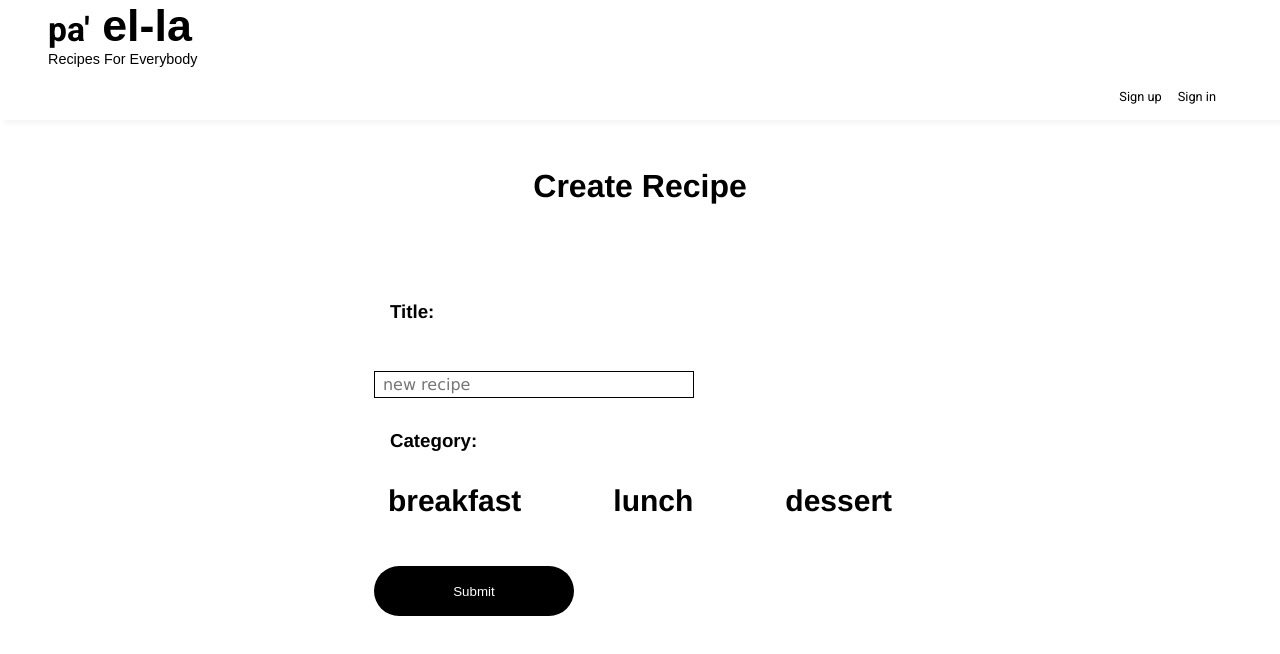
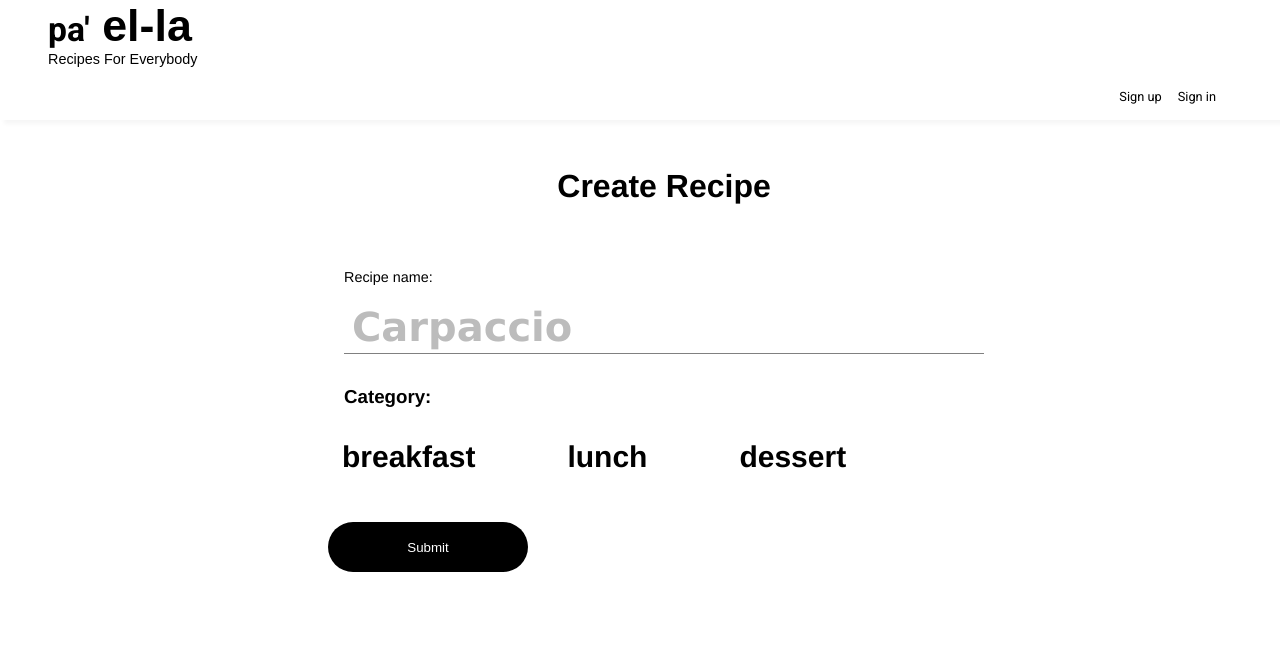
Before and after one commit to Christian-Mar/pa-ella, a Next.js app: page /create-recipe in a window 1280 px wide. Shown: the top 654 px of the page. Built offline with nearby package versions, Linux system fonts and the light colour scheme; no server answers.

Commit message:
form in components

```diff
--- /dev/null
+++ b/components/recipeForm/Category.js
@@ -0,0 +1,51 @@
+import styles from '../../styles/CreateRecipe.module.css';
+
+const Category = ({ category, updateForm }) => {
+	return (
+		<div>
+			<div className={styles.form__radio}>
+				<h3 className={styles.form__radioTitle}>Category: </h3>
+				<div className={styles.form__radioFieldContainer}>
+					<input
+						className={styles.form__radioField}
+						type='radio'
+						name='category'
+						onChange={updateForm}
+						value='breakfast'
+						checked={category == 'breakfast'}
+						id='breakfast'
+					/>
+					<label className={styles.form__radioLabel} htmlFor='breakfast'>
+						breakfast
+					</label>
+					<input
+						className={styles.form__radioField}
+						type='radio'
+						name='category'
+						onChange={updateForm}
+						value='lunch'
+						checked={category == 'lunch'}
+						id='lunch'
+					/>
+					<label className={styles.form__radioLabel} htmlFor='lunch'>
+						lunch
+					</label>
+					<input
+						className={styles.form__radioField}
+						type='radio'
+						name='category'
+						onChange={updateForm}
+						value='dessert'
+						checked={category == 'dessert'}
+						id='dessert'
+					/>
+					<label className={styles.form__radioLabel} htmlFor='dessert'>
+						dessert
+					</label>
+				</div>
+			</div>
+		</div>
+	);
+};
+
+export default Category;
--- a/components/recipeForm/Title.js
+++ b/components/recipeForm/Title.js
@@ -3,13 +3,13 @@ import styles from '../../styles/CreateRecipe.module.css';
 const Title = ({ title, updateForm }) => {
 	return (
 		<div>
-			<h3 className={styles.container__title}>Title: </h3>
+			<h3 className={styles.label}>Recipe name: </h3>
 			<input
 				type='text'
 				name='title'
 				onChange={updateForm}
 				value={title}
-				placeholder='new recipe'
+				placeholder='Carpaccio'
 				className={styles.form__inputField}
 			/>
 		</div>
--- a/pages/create-recipe/index.js
+++ b/pages/create-recipe/index.js
@@ -4,7 +4,8 @@ import Navbar from '../../components/nav/Navbar';
 import { db } from '../../firebase/config';
 import { collection, addDoc, Timestamp } from 'firebase/firestore';
 import styles from '../../styles/CreateRecipe.module.css';
-import Title from '../../components/recipeForm/Title'
+import Title from '../../components/recipeForm/Title';
+import Category from '../../components/recipeForm/Category';
 
 const CreateRecipe = () => {
 
@@ -54,56 +55,7 @@ const CreateRecipe = () => {
 
 				<form onSubmit={handleSubmit} name='createRecipe'>
 					<Title title={recipe.title} updateForm={updateForm} />
-					{/*<h3 className={styles.form__radioTitle}>Title: </h3>
-				<input
-					type='text'
-					name='title'
-					onChange={updateForm}
-					value={recipe.title}
-					placeholder='new recipe'
-					className={styles.form__inputField}
-	/>*/}
-					<div className={styles.form__radio}>
-						<h3 className={styles.form__radioTitle}>Category: </h3>
-						<div className={styles.form__radioFieldContainer}>
-							<input
-								className={styles.form__radioField}
-								type='radio'
-								name='category'
-								onChange={updateForm}
-								value='breakfast'
-								checked={recipe.category == 'breakfast'}
-								id='breakfast'
-							/>
-							<label className={styles.form__radioLabel} htmlFor='breakfast'>
-								breakfast
-							</label>
-							<input
-								className={styles.form__radioField}
-								type='radio'
-								name='category'
-								onChange={updateForm}
-								value='lunch'
-								checked={recipe.category == 'lunch'}
-								id='lunch'
-							/>
-							<label className={styles.form__radioLabel} htmlFor='lunch'>
-								lunch
-							</label>
-							<input
-								className={styles.form__radioField}
-								type='radio'
-								name='category'
-								onChange={updateForm}
-								value='dessert'
-								checked={recipe.category == 'dessert'}
-								id='dessert'
-							/>
-							<label className={styles.form__radioLabel} htmlFor='dessert'>
-								dessert
-							</label>
-						</div>
-					</div>
+					<Category category={recipe.category} updateForm={updateForm} />
 					<button type='submit' className={styles.form__SubmitButton}>
 						Submit
 					</button>
--- a/styles/CreateRecipe.module.css
+++ b/styles/CreateRecipe.module.css
@@ -11,7 +11,13 @@
 
 
 .container__title {
-    margin: 3rem;
+    margin: 3rem  0 1rem 3rem;
+}
+
+.label {
+   margin: 3rem  0 1rem 3rem;
+   font-size: .9rem;
+   font-weight: 500;
 }
 
 .form {
@@ -31,13 +37,25 @@
 }
 
 .form__inputField {
-    border: solid 1px black;
-    border-radius: 0px;
-    margin-left: 2rem;
-    width: 25vw;
-    font-size: 1rem;
+    border: none;
+    border-bottom: solid 1px grey;
+    margin-left: 3rem;
+    width: 50vw;
+    font-size: 2.5rem;
+    font-weight: 600;
+    color: #5fc349;
     font-family: Verdana, Geneva, Tahoma, sans-serif;
     padding: .2rem .5rem;
+}
+
+.form__inputField::placeholder { /* Chrome, Firefox, Opera, Safari 10.1+ */
+  color: rgb(188, 188, 188);
+  font-weight: 600;
+  opacity: 1; /* Firefox */
+}
+
+.form__inputField:focus {
+    outline: none;
 }
 
 .form__select {
```
